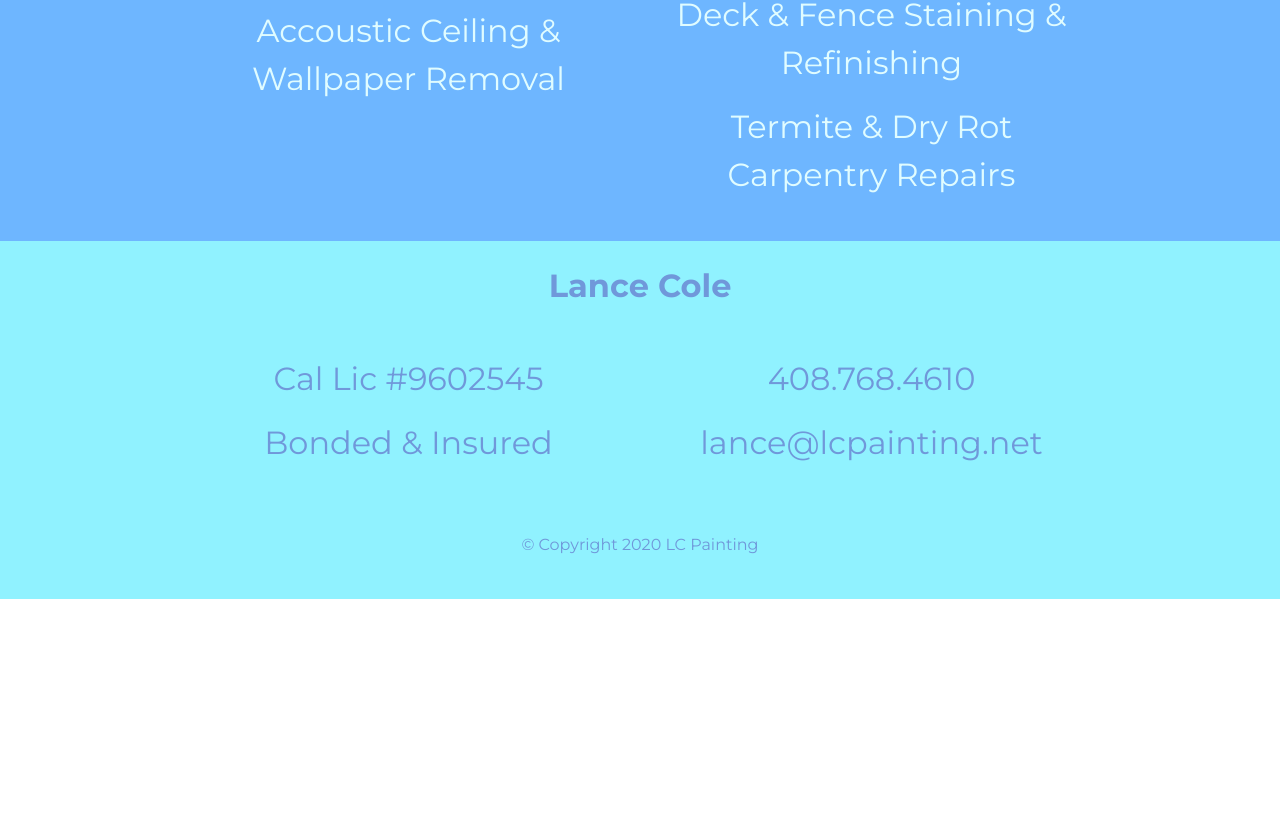
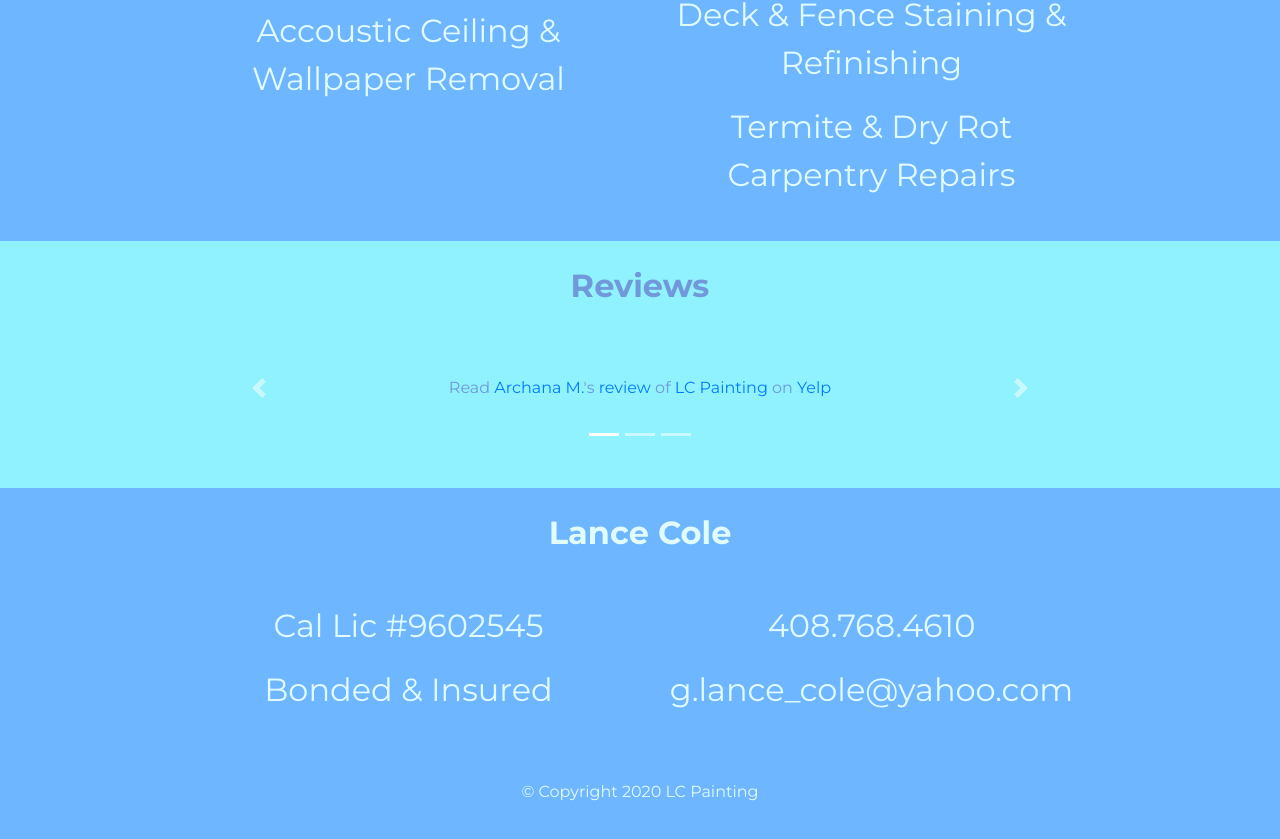
Before and after one commit to dekyte/cv, a plain HTML site: page index.html in a window 1280 px wide. Shown: the part 1581-2420 px from the top of the page. Before the commit the page ends 2180 px from the top, so only its background shows below. Drawn offline with nearby package versions, Linux system fonts and the light colour scheme; a script that the page names is missing.

Commit message:
Add files via upload

```diff
--- a/css/styles.css
+++ b/css/styles.css
@@ -39,8 +39,9 @@ h2 {
 }
 
 .nav-link {
-  font-size: 1.2rem;
+  font-size: 1.75rem;
   font-weight: 300;
+  color: #7098da;
 }
 
 .title-item {
@@ -63,9 +64,29 @@ h2 {
   font-size: 2rem;
 }
 
-#contact {
+#reviews {
   background-color: #90f2ff;
   color: #7098da;
+  padding: 2% 15% 2%;
+}
+
+.carousel-item {
+  text-align: center;
+  padding: 7% 15%;
+}
+
+.yelp-review {
+  margin:auto;
+  width: 50%;
+}
+
+.carousel-control-prev-icon {
+  width: 150%;
+}
+
+#contact {
+  background-color: #6eb6ff;
+  color: #e0fcff;
   padding: 2% 15% 2%;
 }
 
--- a/index.html
+++ b/index.html
@@ -24,11 +24,14 @@
     <div class="container-fluid">
 
       <!-- Nav Bar -->
-      <nav class="navbar navbar-expand-lg navbar-light">
+      <nav class="navbar navbar-expand-lg">
         <a class="navbar-brand" href="">
-          <img class="logo-img" src="images/LC_logo.png" alt="">
+          <img class="logo-img" src="images/LC_logo.png" alt="lc_painting_logo">
         </a>
         <ul class="navbar-nav ml-auto">
+          <li class="nav-item">
+            <a class="nav-link" href="#reviews">Reviews</a>
+          </li>
           <li class="nav-item">
             <a class="nav-link" href="#contact">Contact</a>
           </li>
@@ -77,6 +80,44 @@
     </div>
   </section>
 
+  <section id="reviews">
+    <h2 class="reviews-heading">Reviews</h2>
+    <div id="testimonial-carousel" class="carousel slide" data-interval="false">
+      <ol class="carousel-indicators">
+        <li data-target="#carouselExampleIndicators" data-slide-to="0" class="active"></li>
+        <li data-target="#carouselExampleIndicators" data-slide-to="1"></li>
+        <li data-target="#carouselExampleIndicators" data-slide-to="2"></li>
+      </ol>
+      <div class="carousel-inner">
+        <div class="carousel-item active">
+          <span class="yelp-review" data-review-id="xJPjhjWjnLGRrEteEX94KQ" data-hostname="www.yelp.com">Read <a href="https://www.yelp.com/user_details?userid=XFFSi94vsbIt-5B5pszefA" rel="nofollow noopener">Archana M.</a>'s <a href="https://www.yelp.com/biz/lc-painting-sunnyvale?hrid=xJPjhjWjnLGRrEteEX94KQ"
+              rel="nofollow noopener">review</a> of <a href="https://www.yelp.com/biz/m81juDzulAXvlVxkmL8v8Q" rel="nofollow noopener">LC Painting</a> on <a href="https://www.yelp.com" rel="nofollow noopener">Yelp</a>
+            <script async="async" src="https://www.yelp.com/embed/widgets.js" type="text/javascript"></script>
+          </span>
+        </div>
+        <div class="carousel-item">
+          <span class="yelp-review" data-review-id="pqkYepwb2E_wPDHPO8Zxbw" data-hostname="www.yelp.com">Read <a href="https://www.yelp.com/user_details?userid=OVmyFAwz4zxhyY6MN3rYtg" rel="nofollow noopener">Carol E.</a>'s <a href="https://www.yelp.com/biz/lc-painting-sunnyvale?hrid=pqkYepwb2E_wPDHPO8Zxbw"
+              rel="nofollow noopener">review</a> of <a href="https://www.yelp.com/biz/m81juDzulAXvlVxkmL8v8Q" rel="nofollow noopener">LC Painting</a> on <a href="https://www.yelp.com" rel="nofollow noopener">Yelp</a>
+            <script async="async" src="https://www.yelp.com/embed/widgets.js" type="text/javascript"></script>
+          </span>
+        </div>
+        <div class="carousel-item">
+          <span class="yelp-review" data-review-id="nPFs767x8QxLljoFH9S2cw" data-hostname="www.yelp.com">Read <a href="https://www.yelp.com/user_details?userid=gjaOQ3vgLJZcDpYgpshjaw" rel="nofollow noopener">Karen G.</a>'s <a href="https://www.yelp.com/biz/lc-painting-sunnyvale?hrid=nPFs767x8QxLljoFH9S2cw"
+              rel="nofollow noopener">review</a> of <a href="https://www.yelp.com/biz/m81juDzulAXvlVxkmL8v8Q" rel="nofollow noopener">LC Painting</a> on <a href="https://www.yelp.com" rel="nofollow noopener">Yelp</a>
+            <script async="async" src="https://www.yelp.com/embed/widgets.js" type="text/javascript"></script>
+          </span>
+        </div>
+      </div>
+      <a class="carousel-control-prev" href="#testimonial-carousel" role="button" data-slide="prev">
+        <span class="carousel-control-prev-icon"></span>
+
+      </a>
+      <a class="carousel-control-next" href="#testimonial-carousel" role="button" data-slide="next">
+        <span class="carousel-control-next-icon"></span>
+      </a>
+    </div>
+  </section>
+
   <section id="contact">
     <h2 class="contact-heading">Lance Cole</h2>
     <div class="row">
@@ -87,7 +128,7 @@
 
       <div class="contact-box col-lg-6">
         <p class="contact-item">408.768.4610</p>
-        <p class="contact-item">lance@lcpainting.net</p>
+        <p class="contact-item">g.lance_cole@yahoo.com</p>
       </div>
     </div>
     <p class="copyright">© Copyright 2020 LC Painting</p>
```
